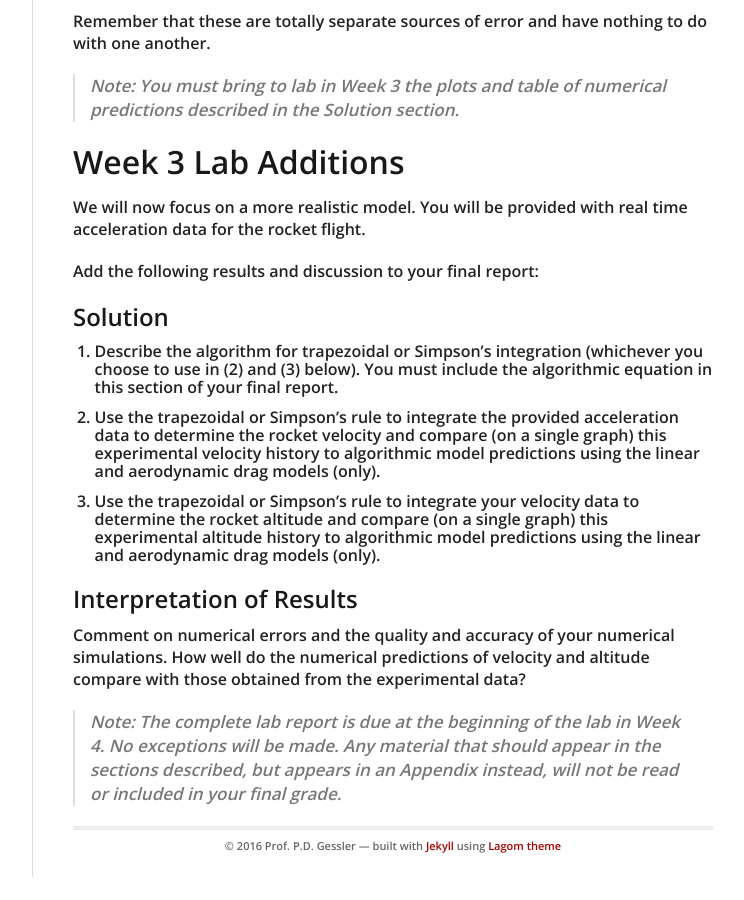
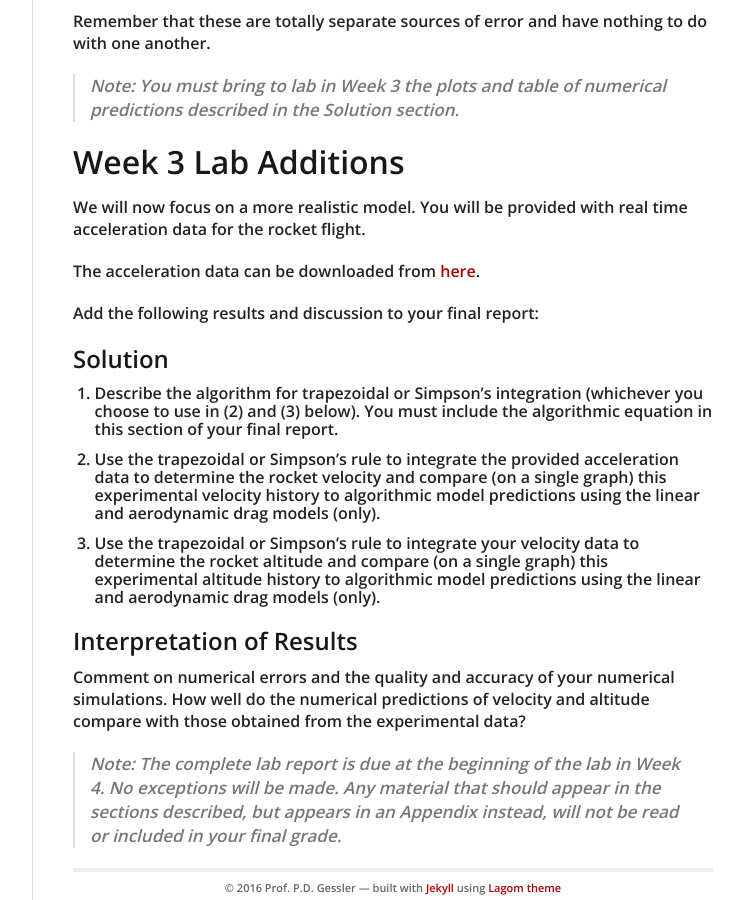
Before and after one commit to pdgessler/me300-f16, a Jekyll site: the page built from _posts/2016-09-14-lab1.md, in a window 1280 px wide and 900 px high, scrolled down 2449 px. Shown: the whole window, without its empty margins (378-1122 px from the left). Built offline with Jekyll 4.4.1, drawn with Linux system fonts in a browser that asks for light colours; nearby versions of some CDN libraries; formulas are drawn with MathJax 3; before the commit the page ends 3326 px from its top, so only the background shows below that.

Commit message:
Update Lab1

```diff
--- a/_posts/2016-09-14-lab1.md
+++ b/_posts/2016-09-14-lab1.md
@@ -96,6 +96,8 @@ with one another.
 We will now focus on a more realistic model.
 You will be provided with real time acceleration data for the rocket flight.
 
+The acceleration data can be downloaded from [here](https://dl.dropboxusercontent.com/u/10724484/me300/rocket-acceleration-data.csv).
+
 Add the following results and discussion to your final report:
 
 ## Solution
```
